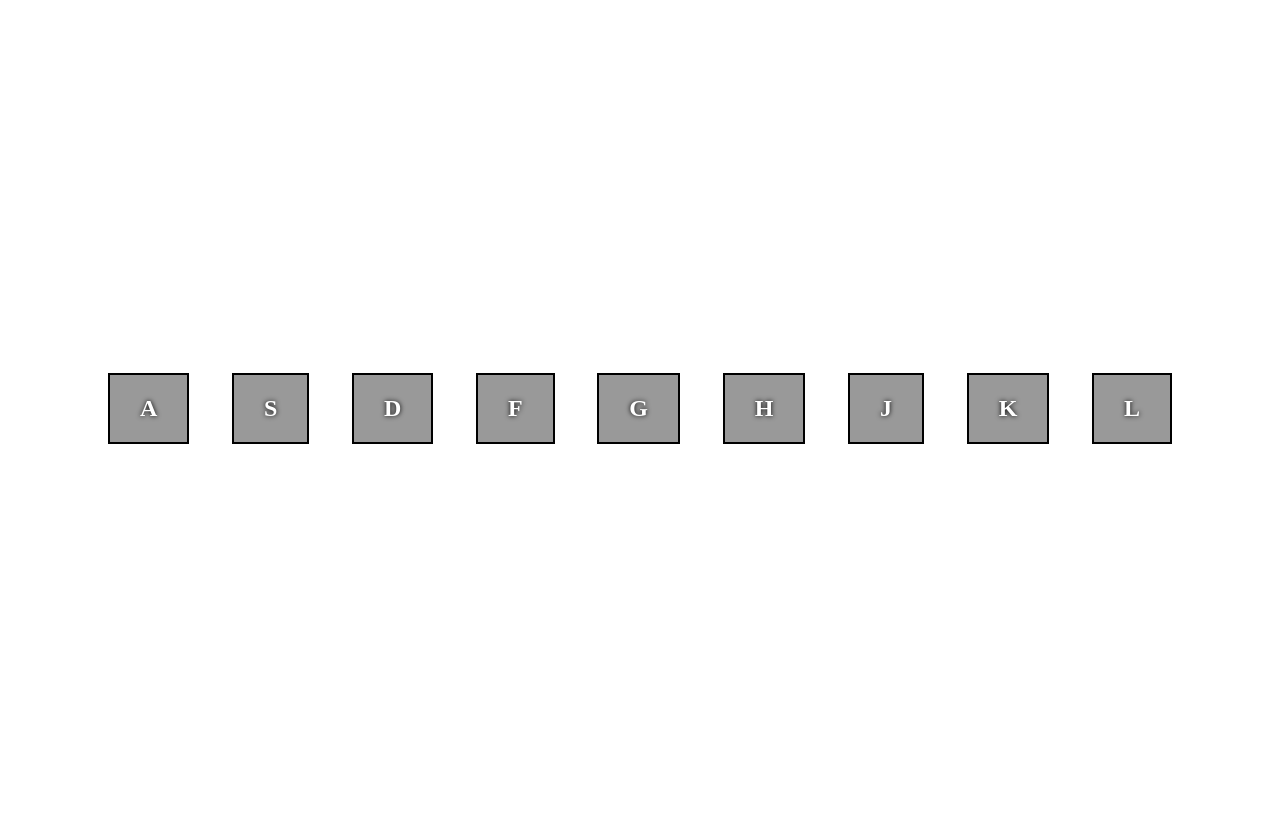
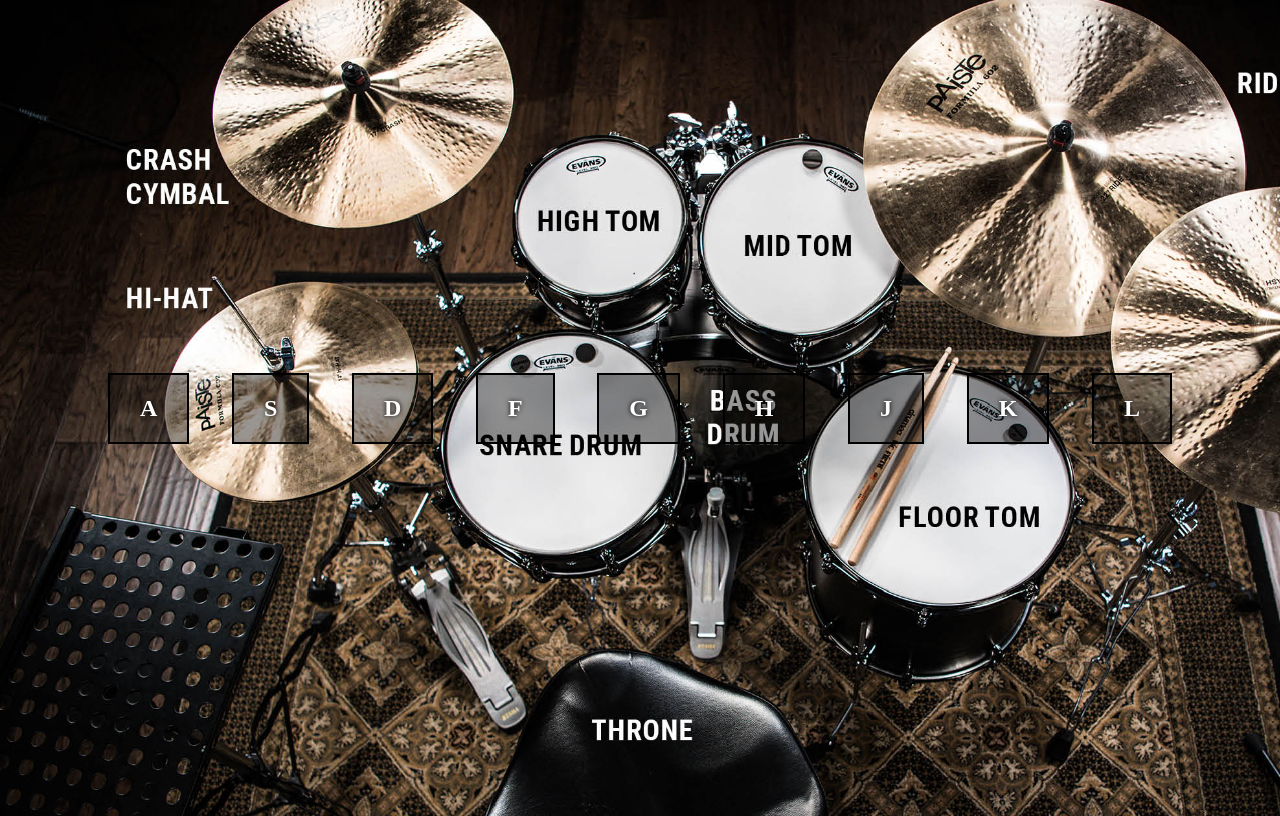
Before and after one commit to Simeon09/learn-javascript, a plain HTML site: page index.html in a window 1280 px wide. Drawn offline with Linux system fonts and the light colour scheme.

Commit message:
background image

```diff
--- a/index.html
+++ b/index.html
@@ -30,7 +30,7 @@
     </audio>
 
     <audio data-key="83">
-        <source src="Fight-Kicks-A2-www.fesliyanstudios.com.mp3" type="audio/mp3">
+        <source src="Floor-Tom-Drum-Hit-Level-7B-www.fesliyanstudios.com.mp3" type="audio/mp3">
     </audio>
     <audio data-key="68">
         <source src="Snare-Drum-Hit-Level-6b-www.fesliyanstudios.com.mp3" type="audio/mp3">
--- a/sass/styles.scss
+++ b/sass/styles.scss
@@ -1,3 +1,10 @@
+body{
+    background-image: url('/drumImage.jpg');
+    background-repeat: no-repeat;
+    background-size: cover;
+
+}
+
 .KeyDrum{
     display: flex;
     justify-content:space-between;
```
Also changed, not shown: drumImage.jpg (added), sass/styles.css, 5 other files.
